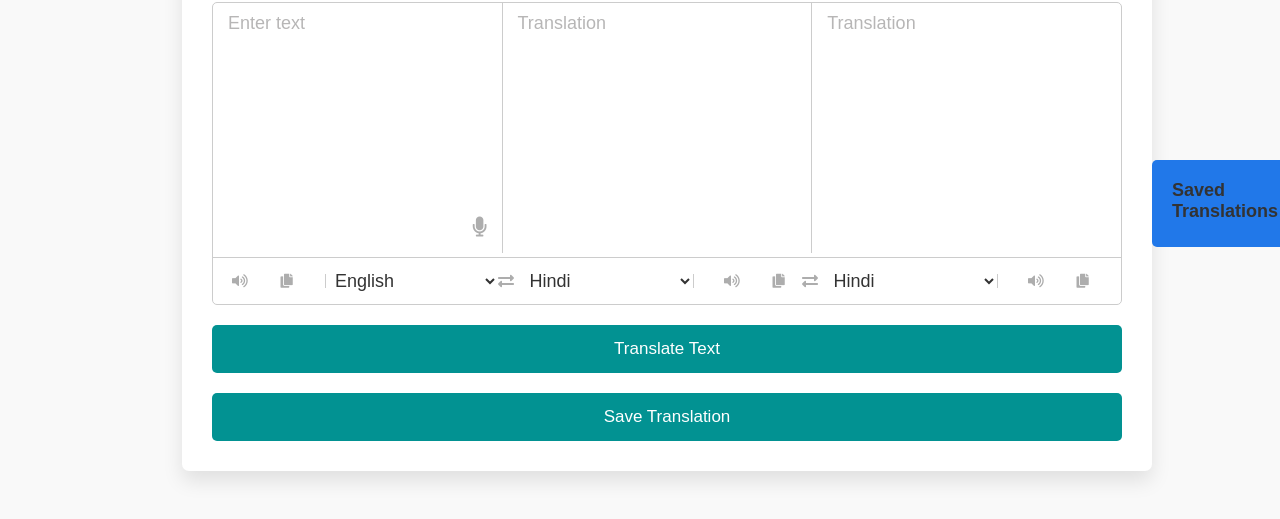
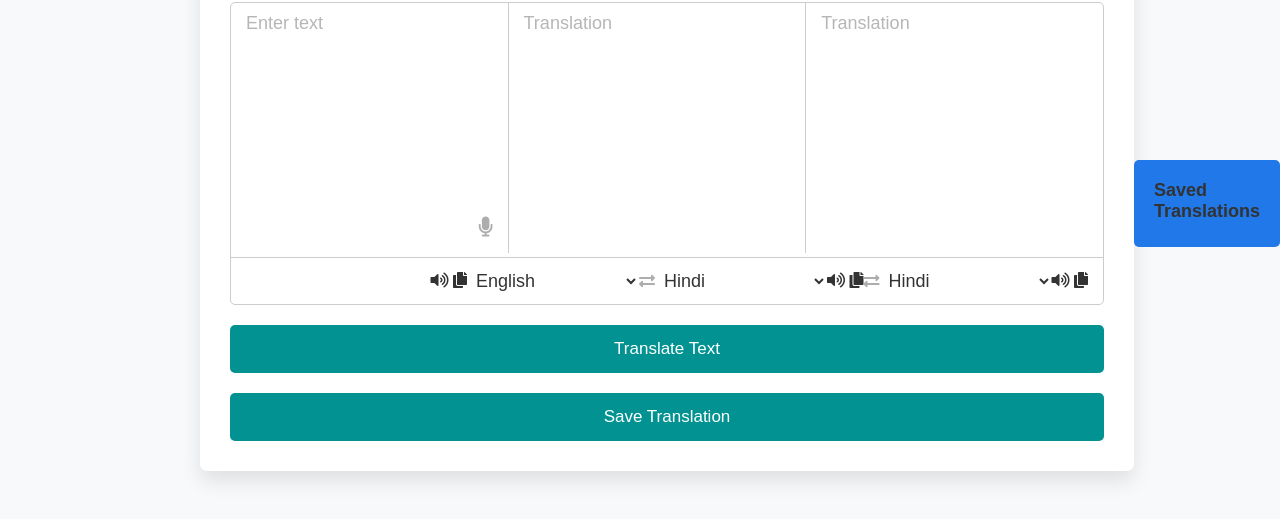
Before and after one commit to PriyaChandra6/Language-Translator, a plain HTML site: page index.html in a window 1280 px wide. Shown: the part 207-726 px from the top of the page. Drawn offline with Linux system fonts and the light colour scheme.

Commit message:
Update index.css

```diff
--- a/index.css
+++ b/index.css
@@ -7,7 +7,7 @@ body {
   justify-content: center;
   align-items: center;
   min-height: 100vh;
-  background-color: #f9f9f9;
+  background-color: #f8f9fa;
   color: #333;
   transition: background-color 0.3s ease, color 0.3s ease;
 }
@@ -70,28 +70,20 @@ h1 {
 .text-input textarea::placeholder{
   color: #b7b6b6;
 }
-.controls, li, .icons1, .icons1 i{
+.controls, li, .icons, .icons i{
   display: flex;
   align-items: center;
   justify-content: flex-end;
 }
 
-.controls, li, .icons2, .icons2 i{
-  display: flex;
-  align-items: center;
-  justify-content: flex-end;
-}
 .controls{
   list-style: none;
   padding: 12px 15px;
 }
-.controls .row .icons1{
+.controls .row .icons{
   width: 38%;
 }
-.controls .row .icons2{
-  width: 38%;
-}
-.controls .row .icons1 i{
+.controls .row .icons i{
   width: 50px;
   color: #adadad;
   font-size: 14px;
@@ -99,30 +91,15 @@ h1 {
   transition: transform 0.2s ease;
   justify-content: center;
 }
-.controls .row.from .icons1{
+.controls .row.from .icons{
   padding-right: 15px;
   border-right: 1px solid #ccc;
 }
-.controls .row.to1 .icons1{
+.controls .row.to1 .icons{
   padding-left: 15px;
   border-left: 1px solid #ccc;
 }
-.controls .row .icons2 i{
-  width: 50px;
-  color: #adadad;
-  font-size: 14px;
-  cursor: pointer;
-  transition: transform 0.2s ease;
-  justify-content: center;
-}
-/* .controls .row.from .icons2{
-  padding-right: 15px;
-  border-right: 1px solid #ccc;
-} */
-.controls .row.to2 .icons2{
-  padding-left: 15px;
-  border-left: 1px solid #ccc;
-}
+
 .controls .row select{
   color: #333;
   border: none;
```
